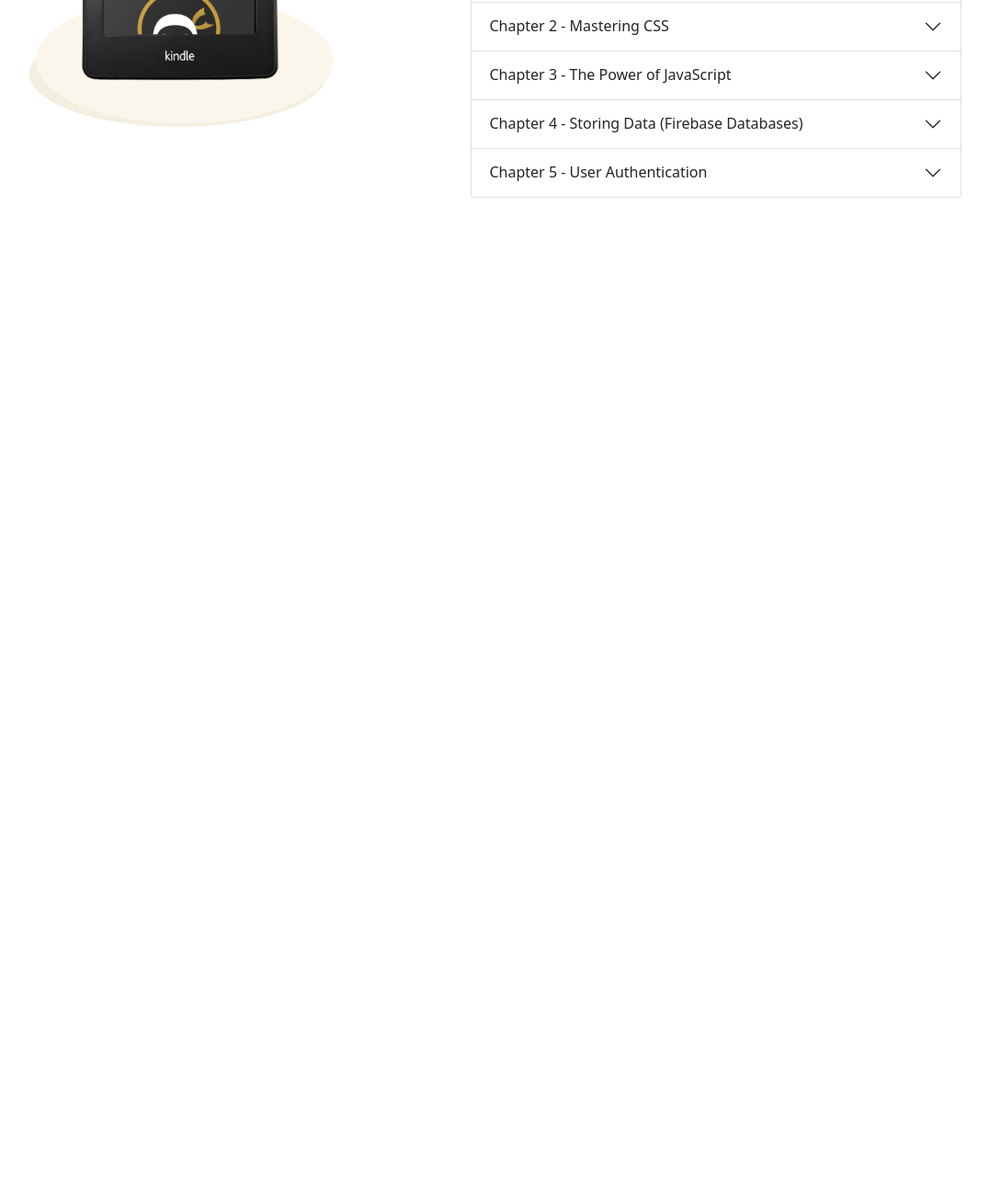
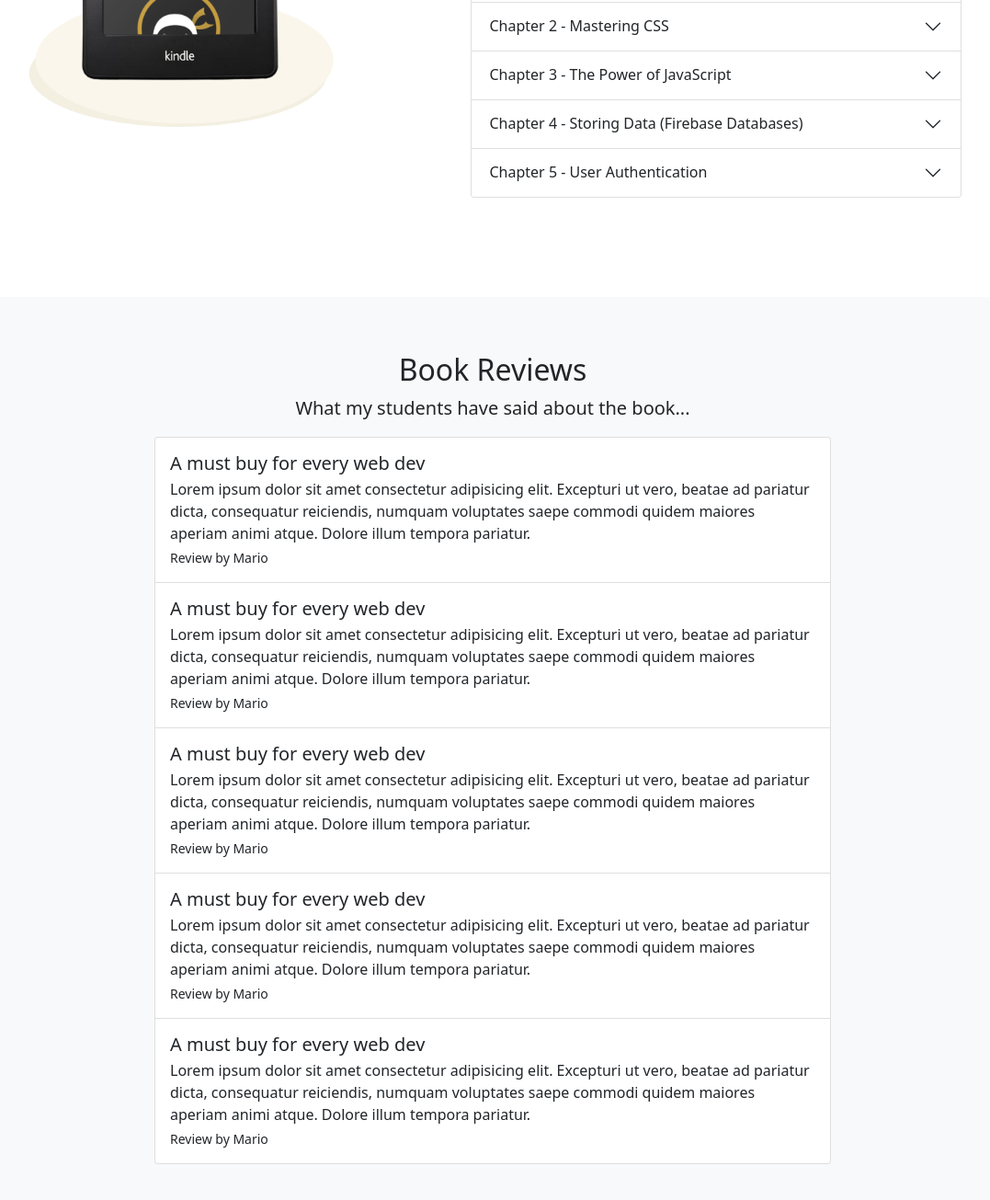
Before and after one commit to tysuw29/Unit3-Bootstrap-5, a plain HTML site: page Lesson-8-through-11/index.html in a window 1280 px wide. Shown: the part 2157-3462 px from the top of the page at 92% size, without its empty margins (104-1181 px from the left). Before the commit the page ends 2480 px from the top, so only its background shows below. Drawn offline with nearby package versions, Linux system fonts and the light colour scheme.

Commit message:
Video 12 complete

```diff
--- a/Lesson-8-through-11/index.html
+++ b/Lesson-8-through-11/index.html
@@ -344,7 +344,48 @@
     </section>
 
     <!-- reviews list -->
+    <section id="reviews" class="bg-light">
+        <div class="container-lg">
+            <div class="text-center">
+                <h2>Book Reviews</h2>
+                <p class="lead">
+                    What my students have said about the book...
+                </p>
+            </div>
 
+            <div class="row justify-content-center">
+                <div class="col-lg-8">
+                    <div class="list-group">
+                        <div class="list-group-item py-3">
+                            <h5 class="mb-1">A must buy for every web dev</h5>
+                            <p class="mb-1">Lorem ipsum dolor sit amet consectetur adipisicing elit. Excepturi ut vero, beatae ad pariatur dicta, consequatur reiciendis, numquam voluptates saepe commodi quidem maiores aperiam animi atque. Dolore illum tempora pariatur.</p>
+                            <small>Review by Mario</small>
+                        </div>
+                        <div class="list-group-item py-3">
+                            <h5 class="mb-1">A must buy for every web dev</h5>
+                            <p class="mb-1">Lorem ipsum dolor sit amet consectetur adipisicing elit. Excepturi ut vero, beatae ad pariatur dicta, consequatur reiciendis, numquam voluptates saepe commodi quidem maiores aperiam animi atque. Dolore illum tempora pariatur.</p>
+                            <small>Review by Mario</small>
+                        </div>
+                        <div class="list-group-item py-3">
+                            <h5 class="mb-1">A must buy for every web dev</h5>
+                            <p class="mb-1">Lorem ipsum dolor sit amet consectetur adipisicing elit. Excepturi ut vero, beatae ad pariatur dicta, consequatur reiciendis, numquam voluptates saepe commodi quidem maiores aperiam animi atque. Dolore illum tempora pariatur.</p>
+                            <small>Review by Mario</small>
+                        </div>
+                        <div class="list-group-item py-3">
+                            <h5 class="mb-1">A must buy for every web dev</h5>
+                            <p class="mb-1">Lorem ipsum dolor sit amet consectetur adipisicing elit. Excepturi ut vero, beatae ad pariatur dicta, consequatur reiciendis, numquam voluptates saepe commodi quidem maiores aperiam animi atque. Dolore illum tempora pariatur.</p>
+                            <small>Review by Mario</small>
+                        </div>
+                        <div class="list-group-item py-3">
+                            <h5 class="mb-1">A must buy for every web dev</h5>
+                            <p class="mb-1">Lorem ipsum dolor sit amet consectetur adipisicing elit. Excepturi ut vero, beatae ad pariatur dicta, consequatur reiciendis, numquam voluptates saepe commodi quidem maiores aperiam animi atque. Dolore illum tempora pariatur.</p>
+                            <small>Review by Mario</small>
+                        </div>
+                    </div>
+                </div>
+            </div>
+        </div>
+    </section>
 
     <!-- contact form -->
 
```
